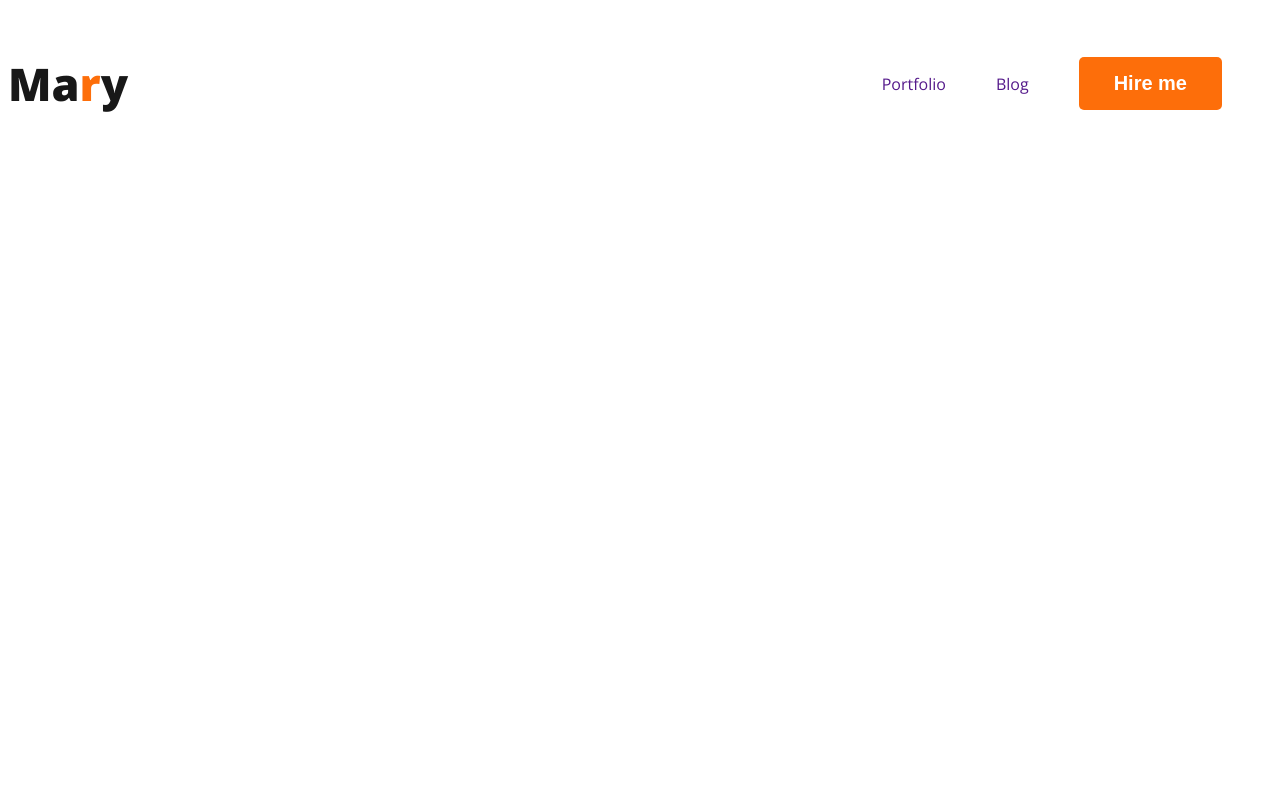
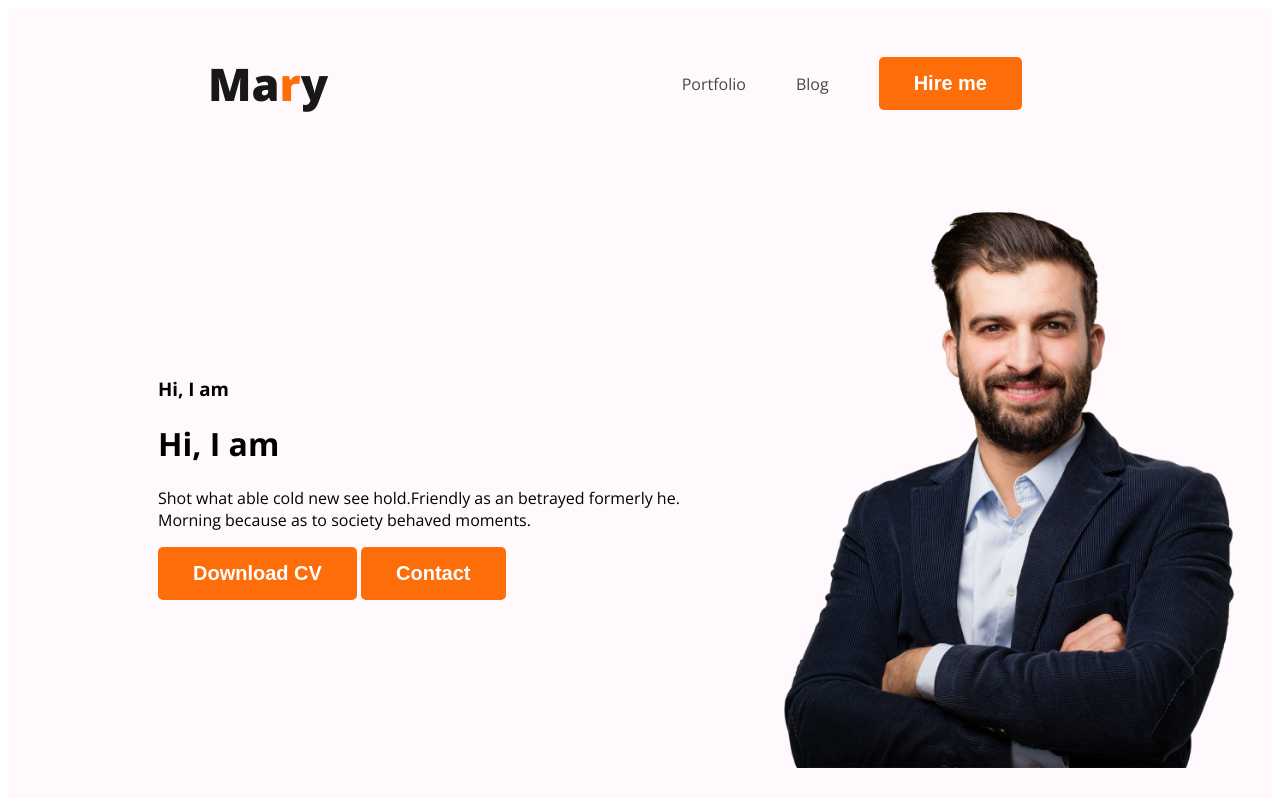
Before and after one commit to sourovroy999/webdeveloper-portfolio, a plain HTML site: page index.html in a window 1280 px wide. Drawn offline with nearby package versions, Linux system fonts and the light colour scheme.

Commit message:
image added

```diff
--- a/index.html
+++ b/index.html
@@ -13,20 +13,38 @@
     <link rel="stylesheet" href="styles/styles.css">
 </head>
 <body>
-    <header>
+    <header class="header">
+        <nav>
+            <h3 class="nav-title"> Ma<span class="orange-color">r</span>y </h3>
+       <ul>
+           <li> <a href="">Portfolio</a></li>
+           <li> <a href="">Blog</a></li>
+           <li><button class="btn-primary">Hire me</button></li>
+       </ul>
+
+       </nav>
+       <div class="banner">
+          <div>
+            <h3 class="banner-greeting">Hi, I  am</h3>
+
+             <h1 class="banner-title"> Hi, I  am</h1>
+
+             <p>
+                Shot what able cold new see hold.Friendly as an betrayed formerly he. Morning because as to society behaved moments.
+
+             </p>
+
+             <button class="btn-primary">Download CV</button>
+             <button class="btn-primary">Contact</button>
+          </div>
+
+          <img src="images/hardy.png" alt="" class="profile-picture">
+       </div>
 
     </header>
 
     <main>
-        <nav>
-             <h3 class="nav-title"> Ma<span class="orange-color">r</span>y </h3>
-        <ul>
-            <li> <a href="">Portfolio</a></li>
-            <li> <a href="">Blog</a></li>
-            <li><button class="btn-primary">Hire me</button></li>
-        </ul>
 
-        </nav>
     </main>
 
     <footer>
--- a/styles/styles.css
+++ b/styles/styles.css
@@ -24,6 +24,7 @@ nav {
     display: flex;
     justify-content: space-between;
     align-items: center ;
+    margin: 0px 200px;
 
 }
 
@@ -45,4 +46,22 @@ nav li {
 
 nav a {
     text-decoration: none;
+    color: #474747
 }
+
+/* header related style */
+
+.header{
+    background-color: #fff8fc;
+
+}
+.banner {
+    padding: 30px 30px 30px 150px ;
+    display: flex;
+    align-items: center;
+}
+
+.banner .profile-picture {
+       width: 500px;
+       height: ;
+}
```
